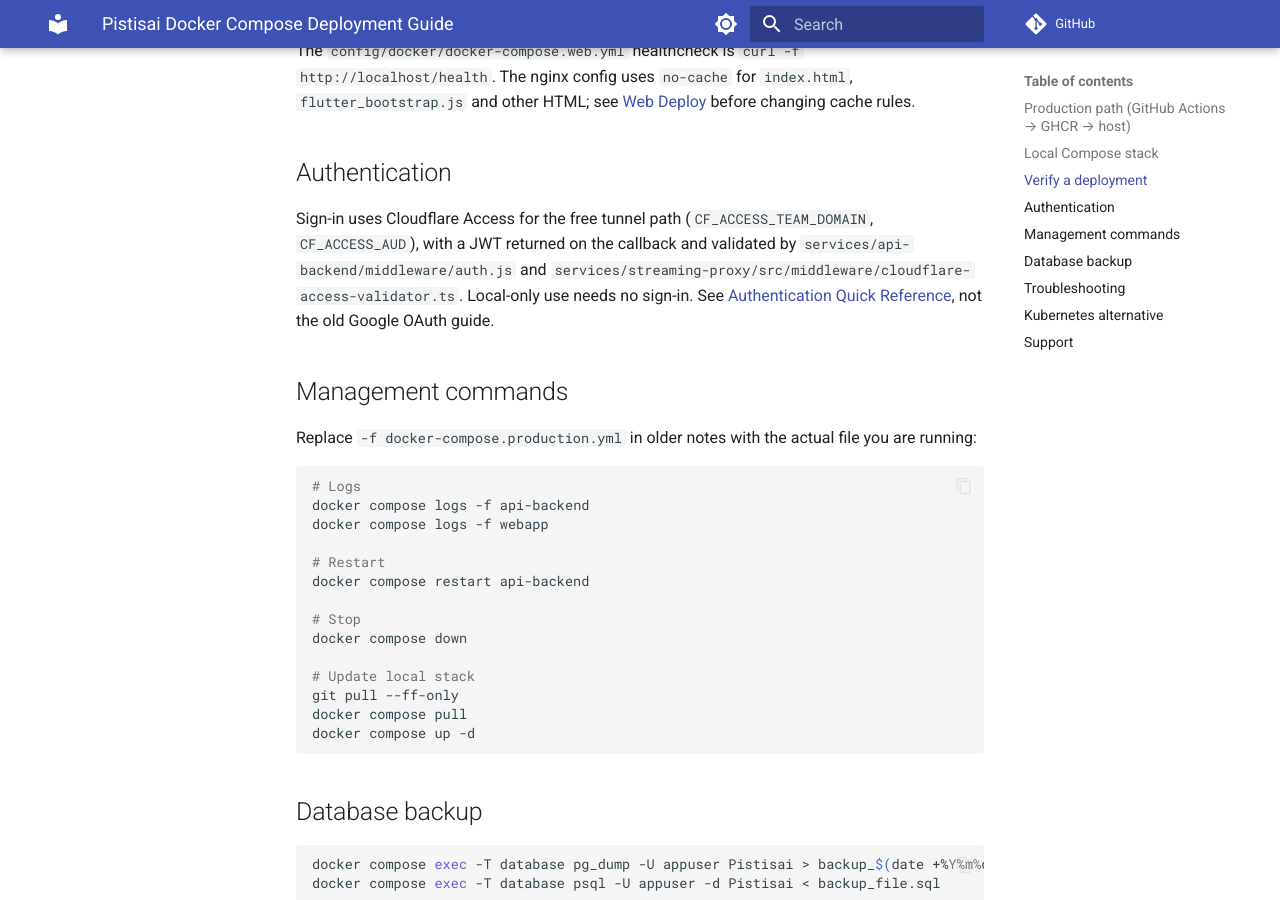
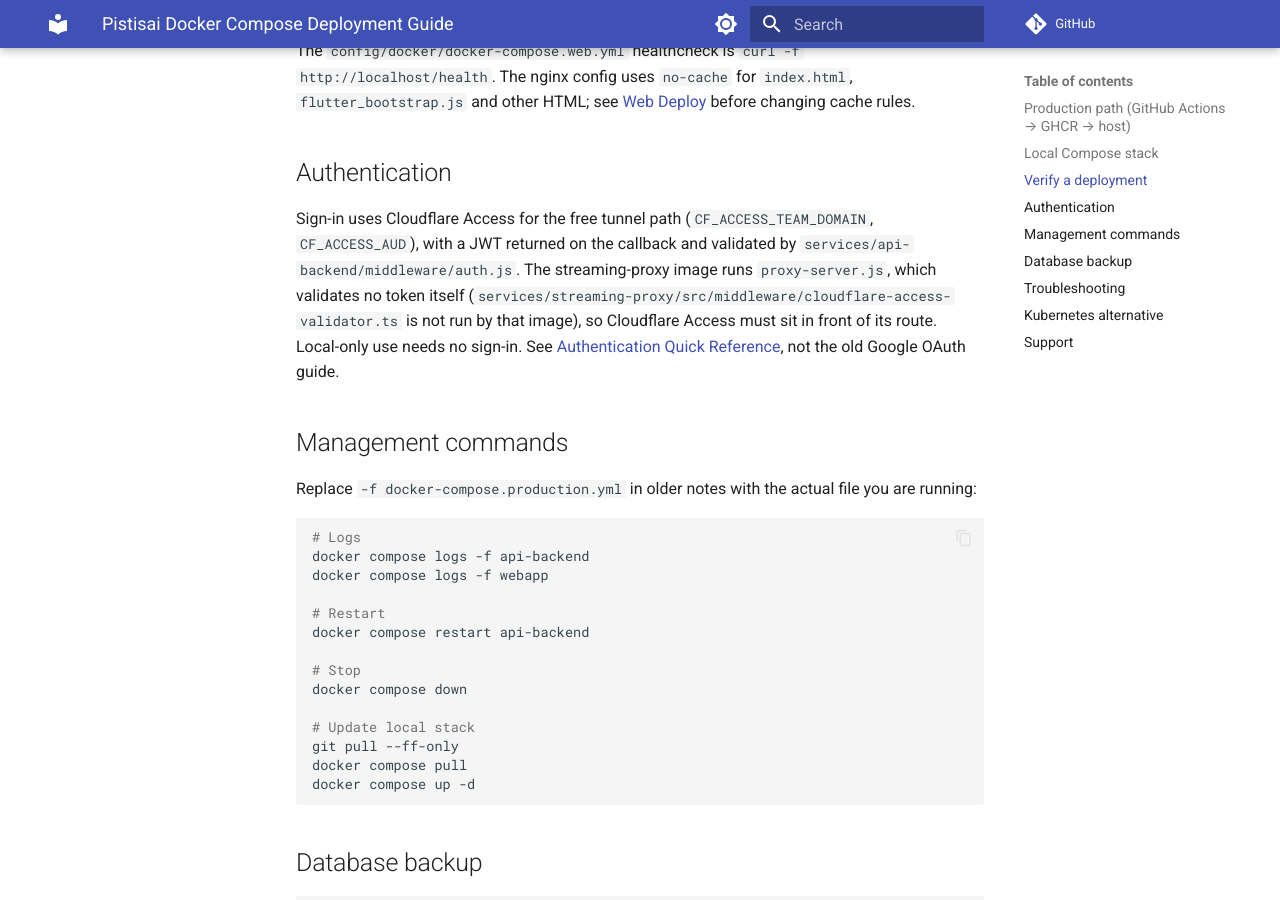
Before and after one commit to pistisAI/pistisai-app, an MkDocs documentation site: the page built from docs/deployment/DOCKER_DEPLOYMENT.md, in a window 1280 px wide and 900 px high, scrolled down 1796 px. Built offline with MkDocs 1.6.1 and Material for MkDocs 9.7.7, drawn with Linux system fonts in a browser that asks for light colours; comment, search, counter and statistics services are not loaded.

Commit message:
fix(compose): pass the Cloudflare Access settings the streaming proxy requires (#1048) (#1099)
The streaming-proxy images run proxy-server.js, which reads neither JWT_SECRET nor CF_ACCESS_TEAM_DOMAIN/CF_ACCESS_AUD (only the unrun TypeScript server under src/ needs the latter). Drop the unread JWT_SECRET from the prod compose proxy service, document that Cloudflare Access must be enforced in front of it, use placeholders in the env example, and correct the deployment doc that claimed the proxy image validates tokens.


Claude-Session: https://claude.ai/code/session_01382Q6wi9bF3eBhJ2bEWGXi

Co-authored-by: simongravel99-art <228510981+simongravel99-art@users.noreply.github.com>
Co-authored-by: Claude Opus 5.5 <noreply@anthropic.com>

```diff
--- a/docs/deployment/DOCKER_DEPLOYMENT.md
+++ b/docs/deployment/DOCKER_DEPLOYMENT.md
@@ -57,7 +57,7 @@ The `config/docker/docker-compose.web.yml` healthcheck is `curl -f http://localh
 
 ## Authentication
 
-Sign-in uses Cloudflare Access for the free tunnel path (`CF_ACCESS_TEAM_DOMAIN`, `CF_ACCESS_AUD`), with a JWT returned on the callback and validated by `services/api-backend/middleware/auth.js` and `services/streaming-proxy/src/middleware/cloudflare-access-validator.ts`. Local-only use needs no sign-in. See [Authentication Quick Reference](../development/AUTHENTICATION_QUICK_REFERENCE.md), not the old Google OAuth guide.
+Sign-in uses Cloudflare Access for the free tunnel path (`CF_ACCESS_TEAM_DOMAIN`, `CF_ACCESS_AUD`), with a JWT returned on the callback and validated by `services/api-backend/middleware/auth.js`. The streaming-proxy image runs `proxy-server.js`, which validates no token itself (`services/streaming-proxy/src/middleware/cloudflare-access-validator.ts` is not run by that image), so Cloudflare Access must sit in front of its route. Local-only use needs no sign-in. See [Authentication Quick Reference](../development/AUTHENTICATION_QUICK_REFERENCE.md), not the old Google OAuth guide.
 
 ## Management commands
 
```
Also changed, not shown: docker-compose.prod.yml (+6 -1 lines), 1 other file.
